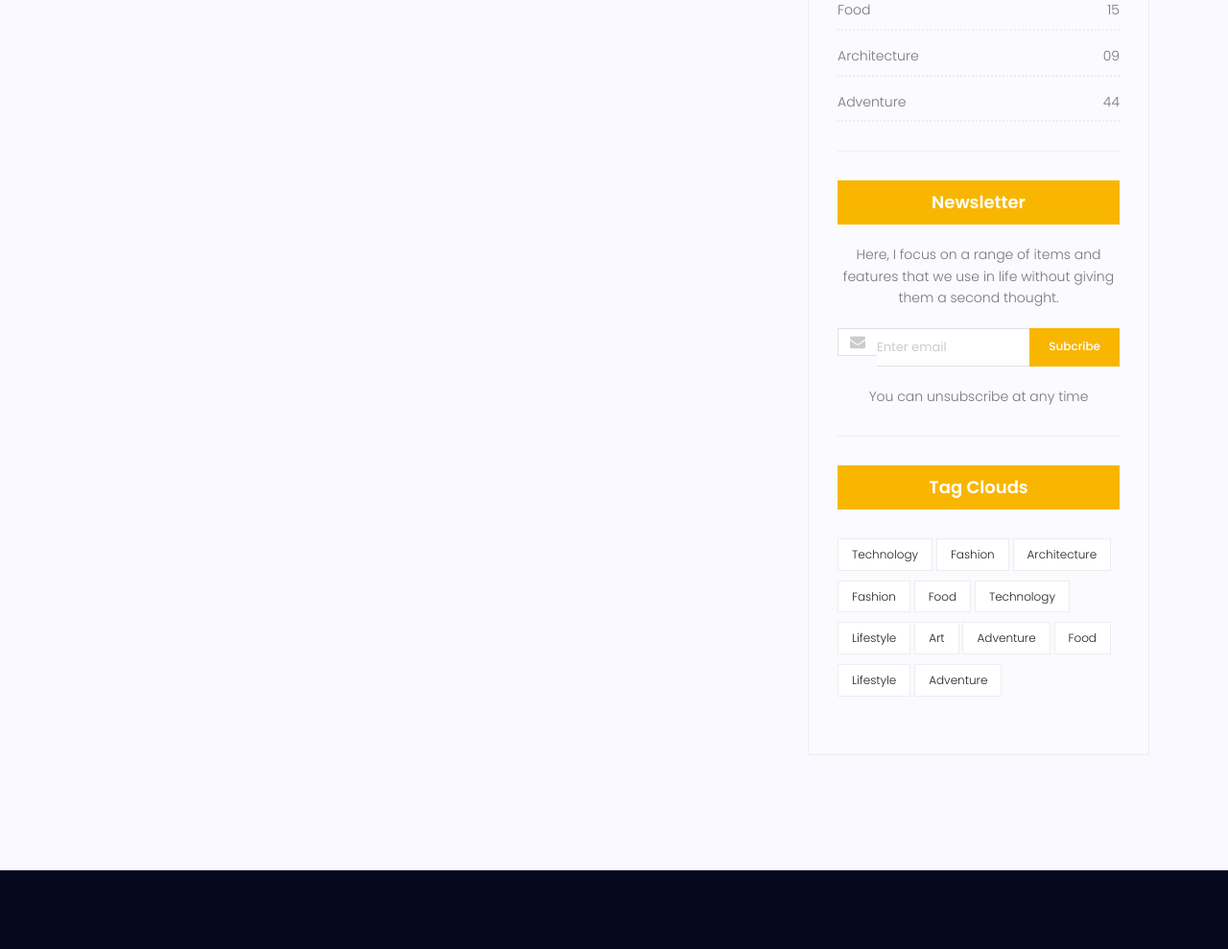
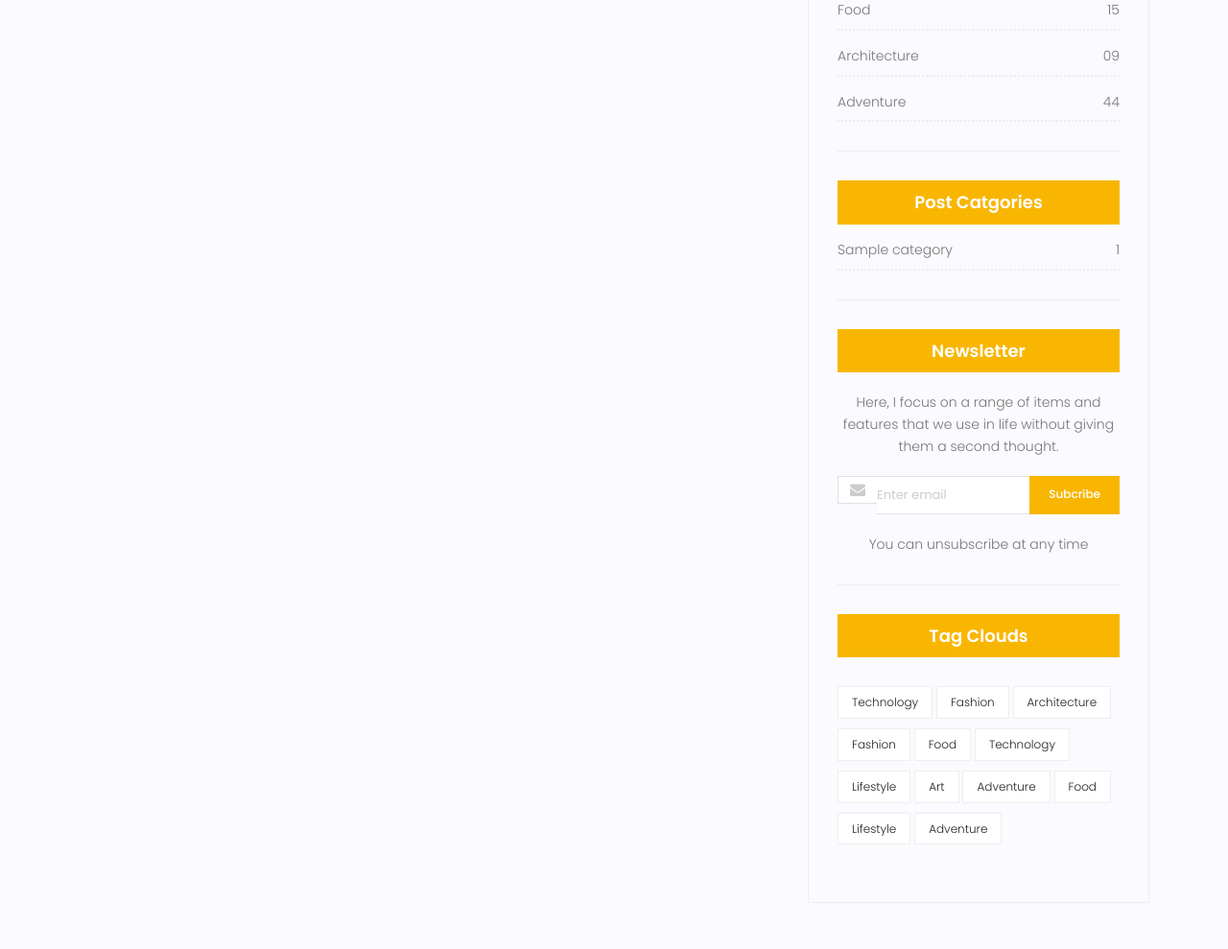
Before and after one commit to Amiraliarzande/django, a Django app: page /blog/ in a window 1280 px wide. Shown: the part 2771-3760 px from the top of the page at 96% size. Run offline with Django 3.2, Linux system fonts and the light colour scheme; tables that the repository leaves empty hold one stand-in row (values such as "Sample post"); grey boxes marked "Sample" are stand-in pictures; some libraries are stand-ins or nearby versions.

Commit message:
Dynamic Post Categories section on blog home page
Dynamic Post Categories section on blog home page

```diff
--- a/blog/templatetags/blog_tag.py
+++ b/blog/templatetags/blog_tag.py
@@ -1,5 +1,6 @@
 from django import template
 from blog.models import post
+from blog.models import post , Category
 
 register = template.Library()
 
@@ -21,3 +22,11 @@ def inclusion ():
 def popular ():
     posts = post.objects.filter(status=1).order_by("published_date")[:3]
     return {"posts":posts}
+@register.inclusion_tag("blog/category_display.html")
+def category_display ():
+    posts = post.objects.filter(status=1)
+    categorys = Category.objects.all()
+    cat_dict = {}
+    for name in categorys :
+        cat_dict[name] = posts.filter(category=name).count
+    return {"category" : cat_dict}
--- a/templates/blog/blog-home.html
+++ b/templates/blog/blog-home.html
@@ -245,6 +245,8 @@
                 </li>
               </ul>
             </div>
+            {% category_display %}
+
             <div class="single-sidebar-widget newsletter-widget">
               <h4 class="newsletter-title">Newsletter</h4>
               <p>Here, I focus on a range of items and features that we use in life without giving them a second thought.</p>
--- /dev/null
+++ b/templates/blog/category_display.html
@@ -0,0 +1,14 @@
+<div class="single-sidebar-widget post-category-widget">
+  <h4 class="category-title">Post Catgories</h4>
+  <ul class="cat-list">
+    {% for cat , count in category.items %}
+    <li>
+      <a href="#" class="d-flex justify-content-between">
+        <p>{{cat}}</p>
+        <p>{{count}}</p>
+      </a>
+    </li>
+    {% endfor %}
+
+  </ul>
+</div>
```
